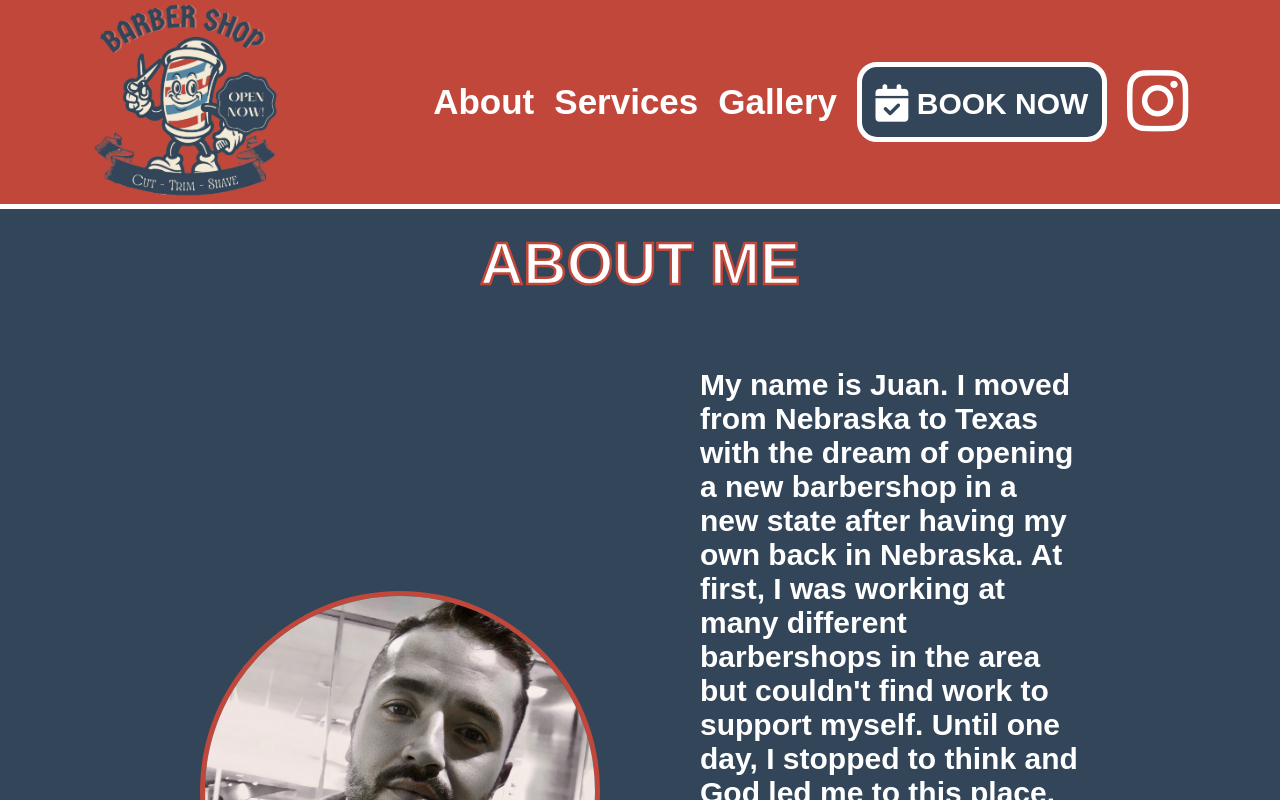
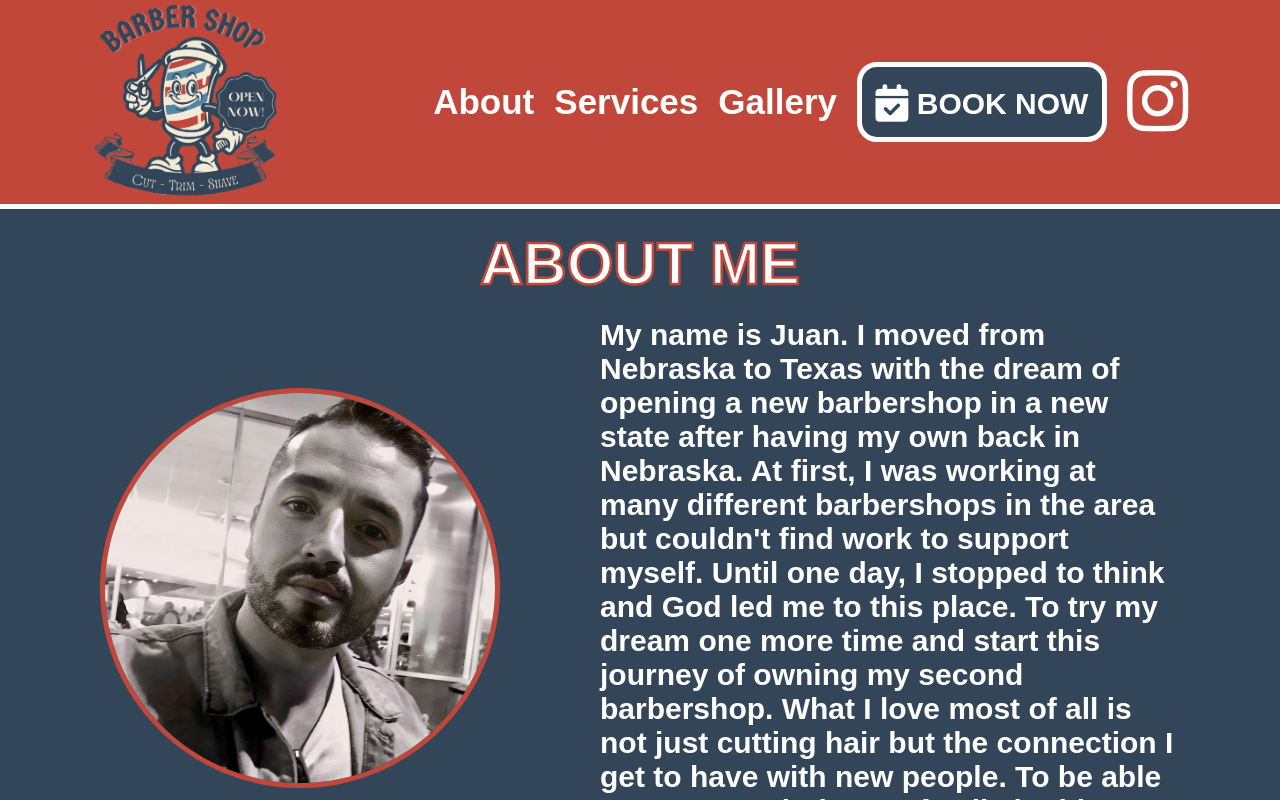
Before and after one commit to MrMessyFace/barber-by-juan, a React (Create React App) app: page /about in a window 1280 px wide. Shown: the top 800 px of the page. Built offline with nearby package versions, Linux system fonts and the light colour scheme.

Commit message:
update mobile css

```diff
--- a/src/assets/css/App.css
+++ b/src/assets/css/App.css
@@ -180,14 +180,14 @@ body {
   flex-direction: row;
   justify-content: space-evenly;
   align-items: center;
-  margin-top: 50px;
+  height: fit-content;
 }
 
 .juan img {
   width: 400px;
   border-radius: 50%;
   border: 5px solid #c1473a;
-  margin-left: 200px;
+  margin-left: 100px;
   margin-right: 50px;
 }
 
@@ -198,7 +198,7 @@ body {
   font-size: 30px;
   font-weight: bold;
   margin-left: 50px;
-  margin-right: 200px;
+  margin-right: 100px;
 }
 
 .services-section {
@@ -206,6 +206,7 @@ body {
   flex-direction: column;
   justify-content: center;
   align-items: center;
+  height: fit-content;
   font-weight: bold;
 }
 
@@ -220,7 +221,6 @@ body {
   flex-wrap: wrap;
   justify-content: center;
   align-items: center;
-  margin-bottom: 20px;
 }
 
 .gallery-photo {
@@ -365,7 +365,6 @@ body {
 
   .location-info,
   .hours-info {
-    font-size: 15px;
     margin-bottom: 20px;
   }
 
@@ -408,10 +407,14 @@ body {
     margin-right: 20px;
   }
 
+  .gallery-section {
+    margin-bottom: 15px;
+  }
+
   .gallery-photo {
     margin-left: 0px;
     margin-right: 0px;
-    margin-bottom: 10px;
+    margin-bottom: 15px;
   }
 
   .video-player-section div {
```
